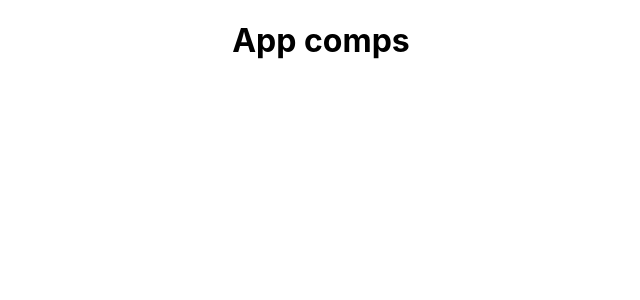
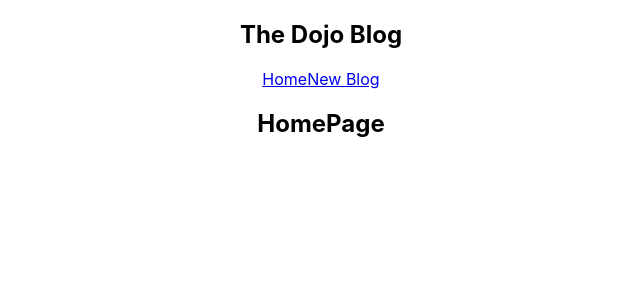
Before and after one commit to ahmads1990/DojoBlog, a React (Create React App) app: page / in a window 1280 px wide. Shown: the top 300 px of the page, without its empty margins (319-959 px from the left). Built offline with nearby package versions, Linux system fonts and the light colour scheme.

Commit message:
Multiple comp

```diff
--- a/src/App.js
+++ b/src/App.js
@@ -1,10 +1,17 @@
 import "./App.css";
+import Home from "./Home";
+import Navbar from "./Navbar";
 
 function App() {
+	const title = "Welcome to the new blog";
+	const likes = 50;
+
 	return (
 		<div className="App">
+			<Navbar />
+
 			<div className="content">
-				<h1>App comps</h1>
+				<Home />
 			</div>
 		</div>
 	);
--- /dev/null
+++ b/src/Home.js
@@ -0,0 +1,9 @@
+const Home = () => {
+	return (
+		<div className="home">
+			<h2>HomePage</h2>
+		</div>
+	);
+};
+
+export default Home;
--- /dev/null
+++ b/src/Navbar.js
@@ -0,0 +1,13 @@
+const Navbar = () => {
+	return (
+		<nav className="navbar">
+			<h1>The Dojo Blog</h1>
+			<div className="links">
+				<a href="/">Home</a>
+				<a href="/create">New Blog</a>
+			</div>
+		</nav>
+	);
+};
+
+export default Navbar;
```
